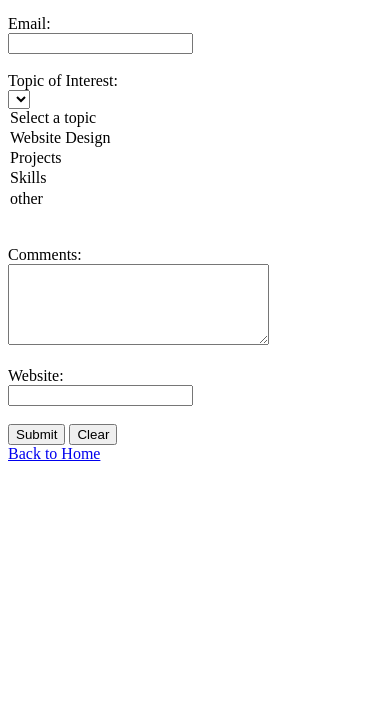
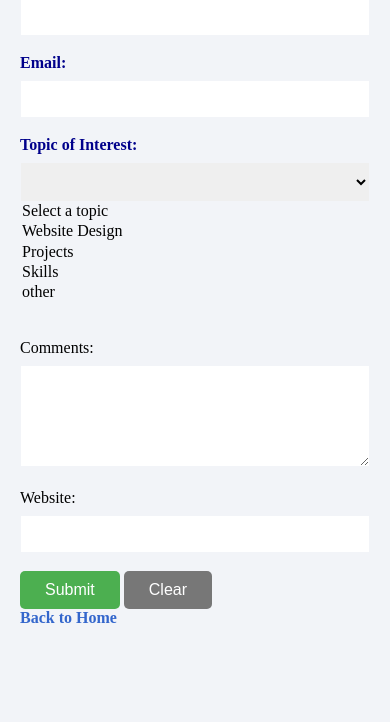
Before and after one commit to acscalmcode/lab2-js, a plain HTML site: page feedback.html in a window 390 px wide. Shown: the part 122-844 px from the top of the page. Drawn offline with Linux system fonts and the light colour scheme.

Commit message:
style feedbackform with responsive CSS

```diff
--- /dev/null
+++ b/feedback.css
@@ -0,0 +1,104 @@
+
+
+/*General page styling*/
+
+body{
+    font-family: 'Times New Roman', Times, serif;
+    background-color: #f2f4f8;
+    margin: 0;
+    padding: 20px;
+}
+
+/*Main heading*/
+
+h1{
+    text-align: center;
+    color: darkblue;
+    font-size: 30px;
+}
+
+/*Form labels*/
+
+label{
+    font-weight: bold;
+    color: darkblue;
+    font-size: 16px;
+}
+
+/*input fields, dropdown and comments*/
+
+input,select,textarea{
+    width: 100%;
+    padding: 10px;
+    margin-top: 8px;
+    border: 1px solid #f2f4f8;
+    box-sizing: border-box;
+    font-size: 14px;
+}
+
+/*input focus effect*/
+
+input:focus, select:focus, textarea:focus{
+    border-color: #f2f4f8;
+    outline: 2px #3366cc;
+}
+
+/*Comment box*/
+textarea{
+    resize: vertical;
+}
+
+/*General button styling*/
+button{
+    padding: 10px 25px;
+    border: black;
+    border-radius: 5px;
+    font-size: 16px;
+    cursor: pointer;
+}
+
+/*Submit button*/
+
+button[type="submit"] {
+    background-color: #4CAF50;
+    color:white;
+}
+
+/*Clear button*/
+
+button[type="reset"] {
+    background-color: #777777;
+    color: white;
+}
+
+/*Back to home link*/
+
+a{
+    color: #3366cc;
+    text-decoration: none;
+    font-weight: bold;
+}
+
+/*link hover effect*/
+a:hover{
+    text-decoration: underline;
+
+}
+
+
+/*Responsive design for mobile devices*/
+
+@media screen and (max-width:600) {
+    body{
+        padding: 10px;
+    }
+    h1{
+        font-size: 24px;
+    }
+    form{
+        padding: 15px;
+    }
+    button{width: 100%;
+    margin-top: 10px;
+}
+}
--- a/feedback.html
+++ b/feedback.html
@@ -7,6 +7,7 @@
 </head>
 <body>
     <h1>My Portfolio Feedback</h1>
+    <link rel="stylesheet" href="feedback.css">
     <form>
         <label for="fullname">Full Name: </label><br>
         <input type="text" id="fullname" name="fullname" required>
```
